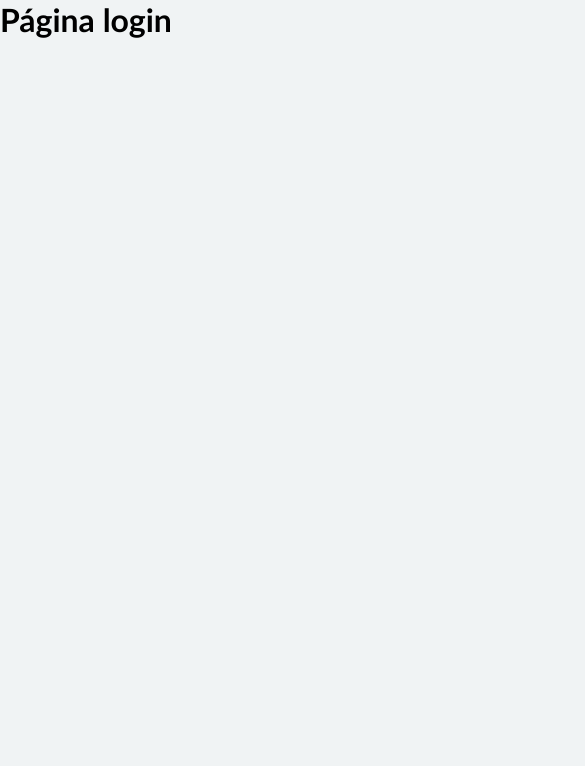
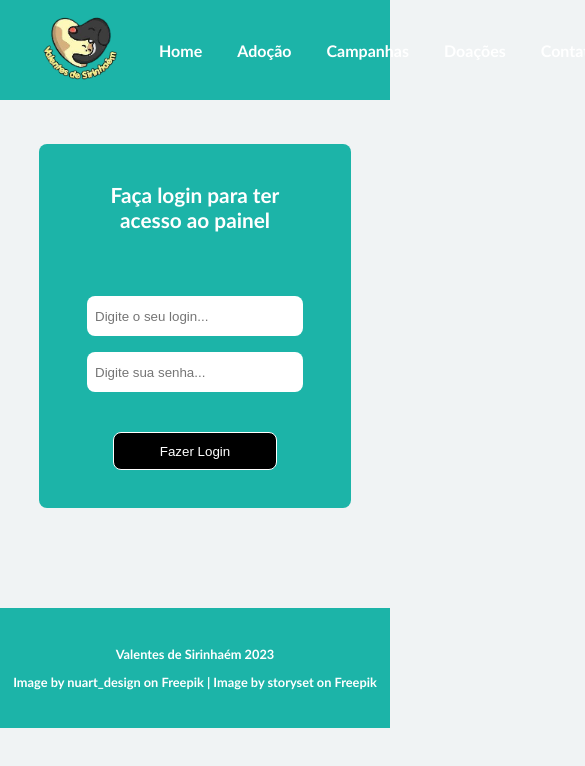
Before and after one commit to Julio-Norberto/Valentes-de-sirinhaem, a React (Vite) app: page /login in a window 390 px wide. Shown: the top 766 px of the page, 585 px wide, since content can reach past the window. Built offline with nearby package versions, Linux system fonts and the light colour scheme.

Commit message:
feat: create login page and configure your responsivity

```diff
--- a/src/pages/Login/index.tsx
+++ b/src/pages/Login/index.tsx
@@ -1,9 +1,28 @@
+import { Bar } from '../../components/Bar'
+import { Footer } from '../../components/Footer'
 import './login.css'
 
 export const Login: React.FunctionComponent = () => {
-    return (
-        <div>
-            <h1>Página login</h1>
-        </div>
-    )
+  return (
+    <div className='login-container'>
+      <Bar withMenu={true} />
+
+      <div className='login-content'>
+        <form>
+          <h1>Faça login para ter <br /> acesso ao painel</h1>
+          <div className='div-inputs'>
+            <input name='login' id='login' type="text" placeholder='Digite o seu login...' />
+          </div>
+
+          <div className='div-inputs'>
+            <input type="password" name='password' id='password' placeholder='Digite sua senha...' />
+          </div>
+
+          <input className='btn-submit' type="submit" value='Fazer Login' />
+        </form>
+      </div>
+
+      <Footer />
+    </div>
+  )
 }
--- a/src/pages/Login/login.css
+++ b/src/pages/Login/login.css
@@ -0,0 +1,78 @@
+.login-container {
+  width: 100%;
+  height: 100vh;
+}
+
+.login-content {
+  width: 80%;
+  margin: 0 auto;
+  display: flex;
+  justify-content: center;
+  align-items: center;
+  text-align: center;
+  margin-top: 44px;
+}
+
+.login-content form {
+  width: 545px;
+  height: 545px;
+  display: flex;
+  flex-direction: column;
+  align-items: center;
+  justify-content: center;
+  background-color: #1CB4A8;
+  border-radius: 8px;
+}
+
+.login-content form h1 {
+  color: white;
+  font-size: 1.7em;
+  margin-bottom: 64px;
+}
+
+.div-inputs input {
+  width: 300px;
+  height: 24px;
+  border: none;
+  margin-bottom: 16px;
+  padding: 8px;
+  border-radius: 8px;
+}
+
+.btn-submit {
+  width: 232px;
+  height: 38px;
+  border-radius: 8px;
+  border: 1px solid #fff;
+  background-color: #000;
+  color: #fff;
+  margin-top: 24px;
+}
+
+.btn-submit:hover {
+  cursor: pointer;
+}
+
+@media (min-width: 1400px) {
+  .login-content {
+    height: 648px;
+  }
+}
+
+@media(min-width: 300px) and (max-width: 750px) {
+  .login-content form {
+    height: 364px;
+  }
+
+  .div-inputs input {
+    width: 200px;
+  }
+
+  .login-content form h1 {
+    font-size: 1.3em;
+  }
+
+  .btn-submit {
+    width: 164px;
+  }
+}
```
